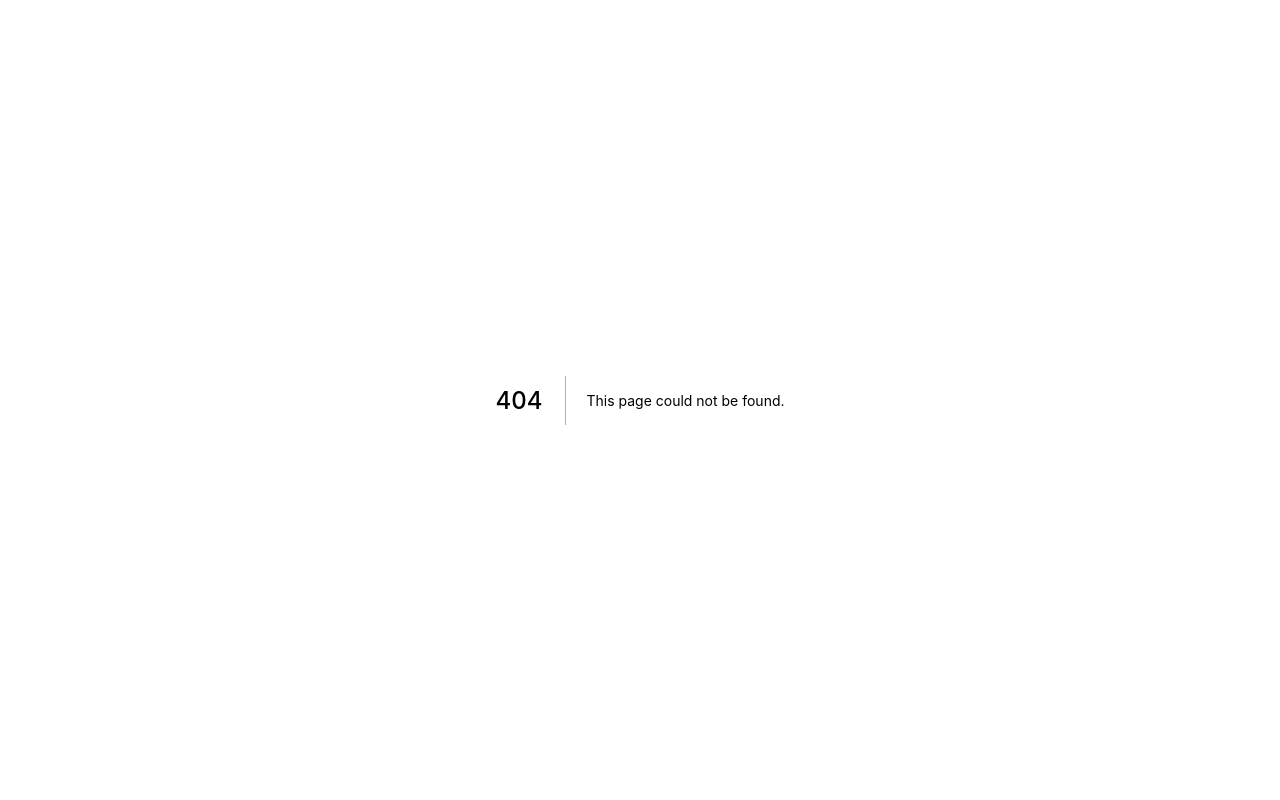
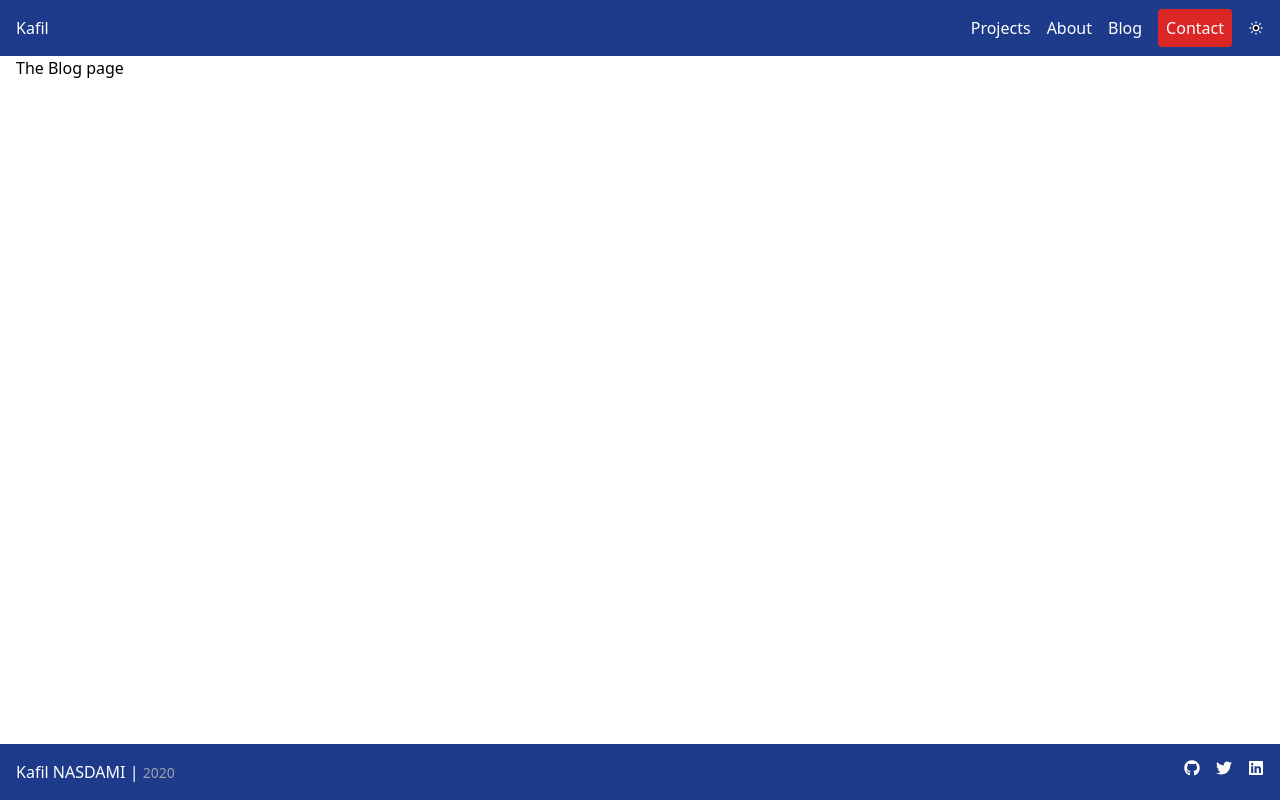
Before and after one commit to kafiln/kafil.now.sh, a Next.js app: page /blog in a window 1280 px wide. Before the commit this address had no page. Built offline with nearby package versions, Linux system fonts and the light colour scheme.

Commit message:
Adding different routes

```diff
--- a/components/layout/Header.js
+++ b/components/layout/Header.js
@@ -1,16 +1,28 @@
 import React from "react";
+import Link from "next/link";
 
 const Header = () => {
-  const pages = ["projects", "about", "blog", "contact"];
+  const pages = [
+    { name: "projects" },
+    { name: "about" },
+    { name: "blog" },
+    { name: "contact", styles: "p-2 bg-red-600 text-white rounded" },
+  ];
   return (
     <header className="flex px-4 py-4 bg-blue-900 justify-between text-white">
-      <h1>Kafil</h1>
+      <h1>
+        <Link href="/">
+          <a>Kafil</a>
+        </Link>
+      </h1>
       <nav>
         <ul className="flex flex-row space-x-4 cursor-pointer">
           {pages.map((page) => {
             return (
-              <li key={page} className="capitalize">
-                {page}
+              <li key={page.name} className="capitalize">
+                <Link href={page.name}>
+                  <a className={page.styles}>{page.name}</a>
+                </Link>
               </li>
             );
           })}
--- /dev/null
+++ b/pages/about.js
@@ -0,0 +1,8 @@
+import React from "react";
+import { Layout } from "../components/layout";
+
+const About = () => {
+  return <Layout>The About page</Layout>;
+};
+
+export default About;
--- a/pages/api/hello.js
+++ /dev/null
@@ -1,6 +0,0 @@
-// Next.js API route support: https://nextjs.org/docs/api-routes/introduction
-
-export default (req, res) => {
-  res.statusCode = 200
-  res.json({ name: 'John Doe' })
-}
--- /dev/null
+++ b/pages/blog.js
@@ -0,0 +1,8 @@
+import React from "react";
+import { Layout } from "../components/layout";
+
+const Blog = () => {
+  return <Layout>The Blog page</Layout>;
+};
+
+export default Blog;
--- /dev/null
+++ b/pages/contact.js
@@ -0,0 +1,8 @@
+import React from "react";
+import { Layout } from "../components/layout";
+
+const Contact = () => {
+  return <Layout>The contact page</Layout>;
+};
+
+export default Contact;
--- /dev/null
+++ b/pages/projects.js
@@ -0,0 +1,8 @@
+import React from "react";
+import { Layout } from "../components/layout";
+
+const Projects = () => {
+  return <Layout>The Projects page</Layout>;
+};
+
+export default Projects;
```
